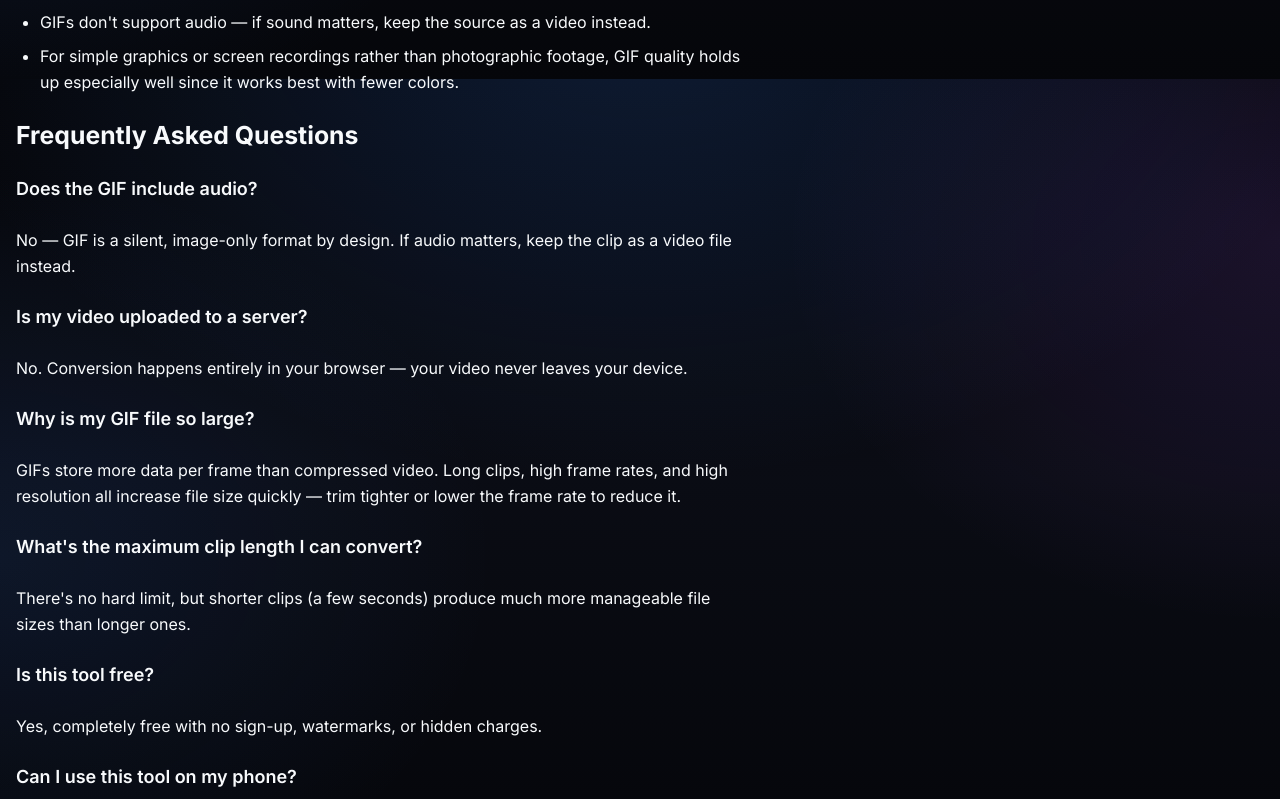
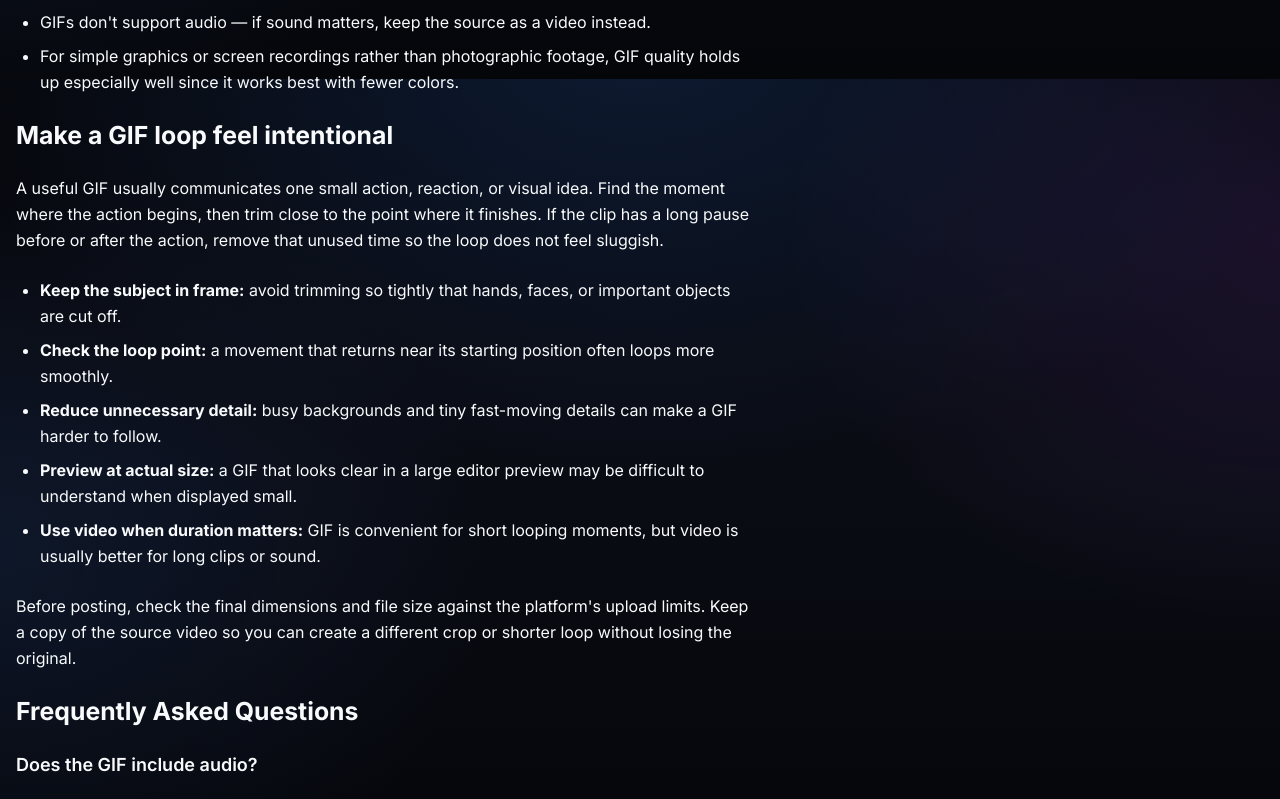
Before and after one commit to surajkumar122024-star/ok01, a Next.js app: page /blog/how-to-convert-video-to-gif in a window 1280 px wide. Shown: the part 2321-3120 px from the top of the page. Built offline with nearby package versions, Linux system fonts and the light colour scheme.

Commit message:
Add unique topic-specific section to blog guide

```diff
--- a/src/app/blog/how-to-convert-video-to-gif/page.tsx
+++ b/src/app/blog/how-to-convert-video-to-gif/page.tsx
@@ -102,6 +102,26 @@ export default function VideoToGifGuideArticle() {
           <li>For simple graphics or screen recordings rather than photographic footage, GIF quality holds up especially well since it works best with fewer colors.</li>
           </ul>
 
+          <h2 className="text-2xl font-bold mt-8">Make a GIF loop feel intentional</h2>
+          <p>
+            A useful GIF usually communicates one small action, reaction, or visual idea. Find the
+            moment where the action begins, then trim close to the point where it finishes. If the
+            clip has a long pause before or after the action, remove that unused time so the loop
+            does not feel sluggish.
+          </p>
+          <ul className="list-disc pl-6 space-y-2">
+            <li><strong>Keep the subject in frame:</strong> avoid trimming so tightly that hands, faces, or important objects are cut off.</li>
+            <li><strong>Check the loop point:</strong> a movement that returns near its starting position often loops more smoothly.</li>
+            <li><strong>Reduce unnecessary detail:</strong> busy backgrounds and tiny fast-moving details can make a GIF harder to follow.</li>
+            <li><strong>Preview at actual size:</strong> a GIF that looks clear in a large editor preview may be difficult to understand when displayed small.</li>
+            <li><strong>Use video when duration matters:</strong> GIF is convenient for short looping moments, but video is usually better for long clips or sound.</li>
+          </ul>
+          <p>
+            Before posting, check the final dimensions and file size against the platform's upload
+            limits. Keep a copy of the source video so you can create a different crop or shorter
+            loop without losing the original.
+          </p>
+
           <h2 id="faq" className="text-2xl font-bold mt-8">Frequently Asked Questions</h2>
           <h3 className="text-lg font-semibold mt-4">Does the GIF include audio?</h3>
           <p>No — GIF is a silent, image-only format by design. If audio matters, keep the clip as a video file instead.</p>
```
